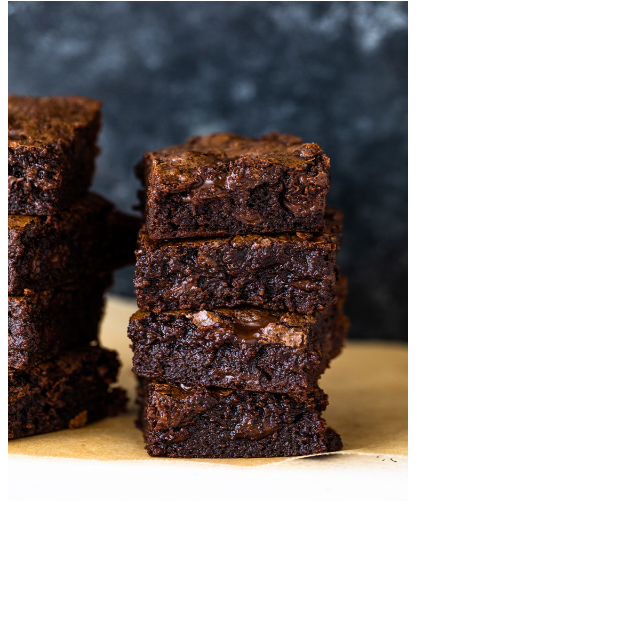
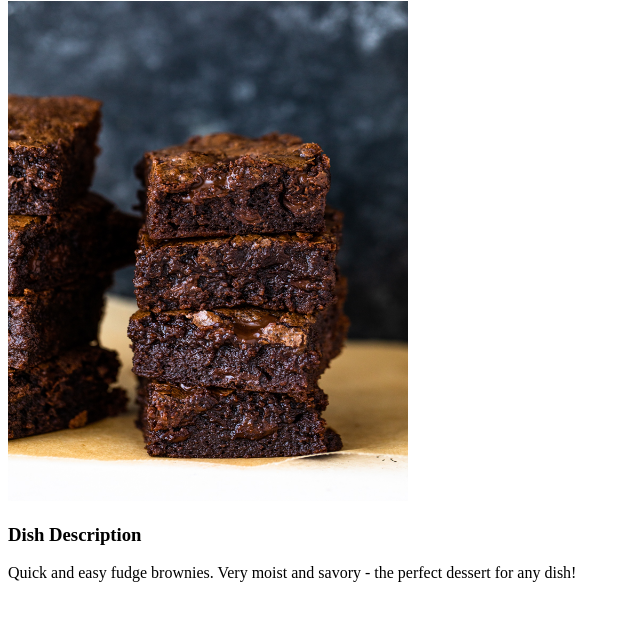
Before and after one commit to SkyEvan9942/odin-recipes, a plain HTML site: page recipes/fudge-brownies.html in a window 1280 px wide. Shown: the part 79-700 px from the top of the page, without its empty margins (0-640 px from the left). Drawn offline with Linux system fonts and the light colour scheme.

Commit message:
described dish

```diff
--- a/recipes/fudge-brownies.html
+++ b/recipes/fudge-brownies.html
@@ -14,5 +14,16 @@
         height="500"
         width="400">
     </p>
+
+    <p>
+        <h3>Dish Description</h3>
+
+    </p>
+
+    <p>
+        Quick and easy fudge brownies. Very moist and savory - the perfect dessert for any dish!
+
+    </p>
+
 </body>
 </html>
```
